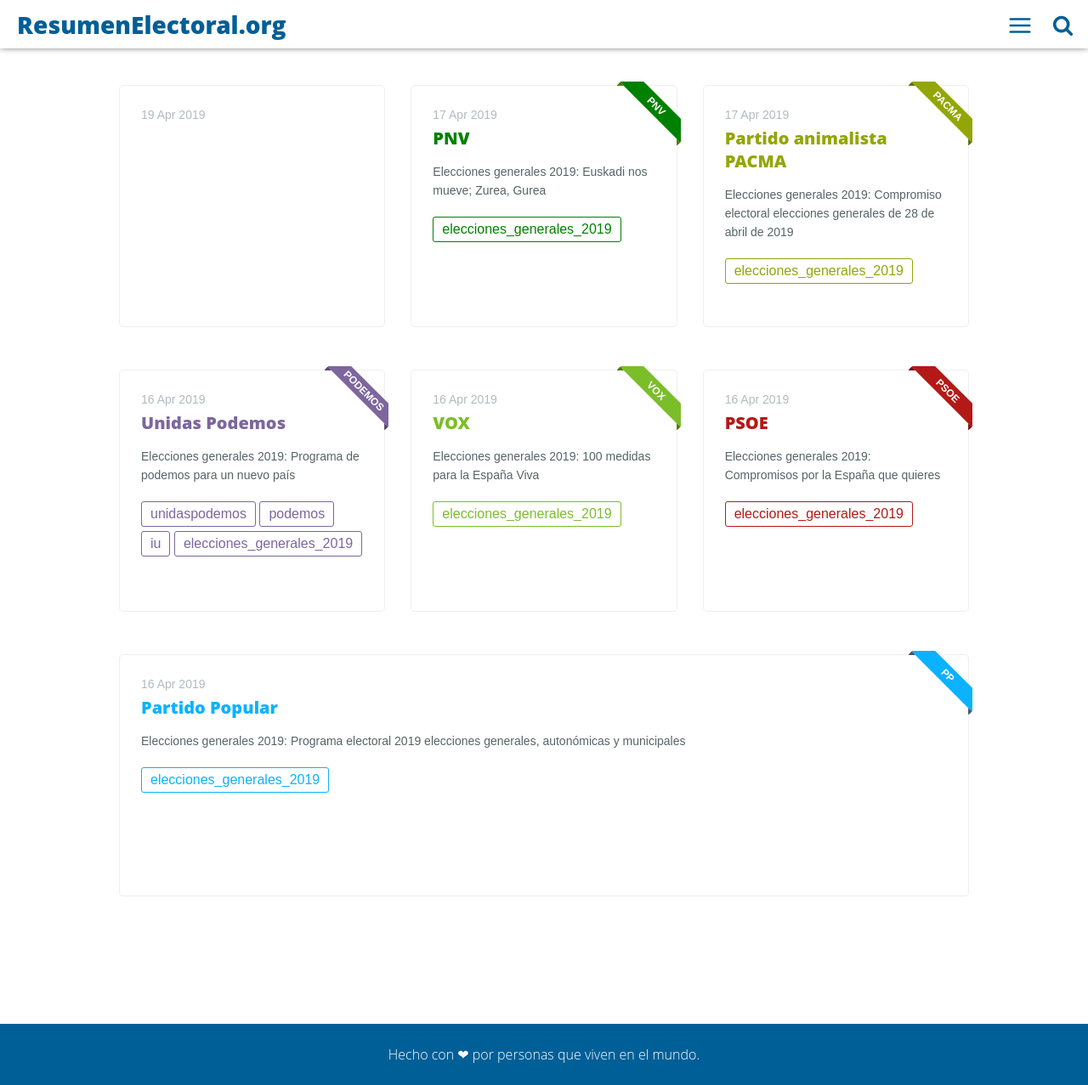
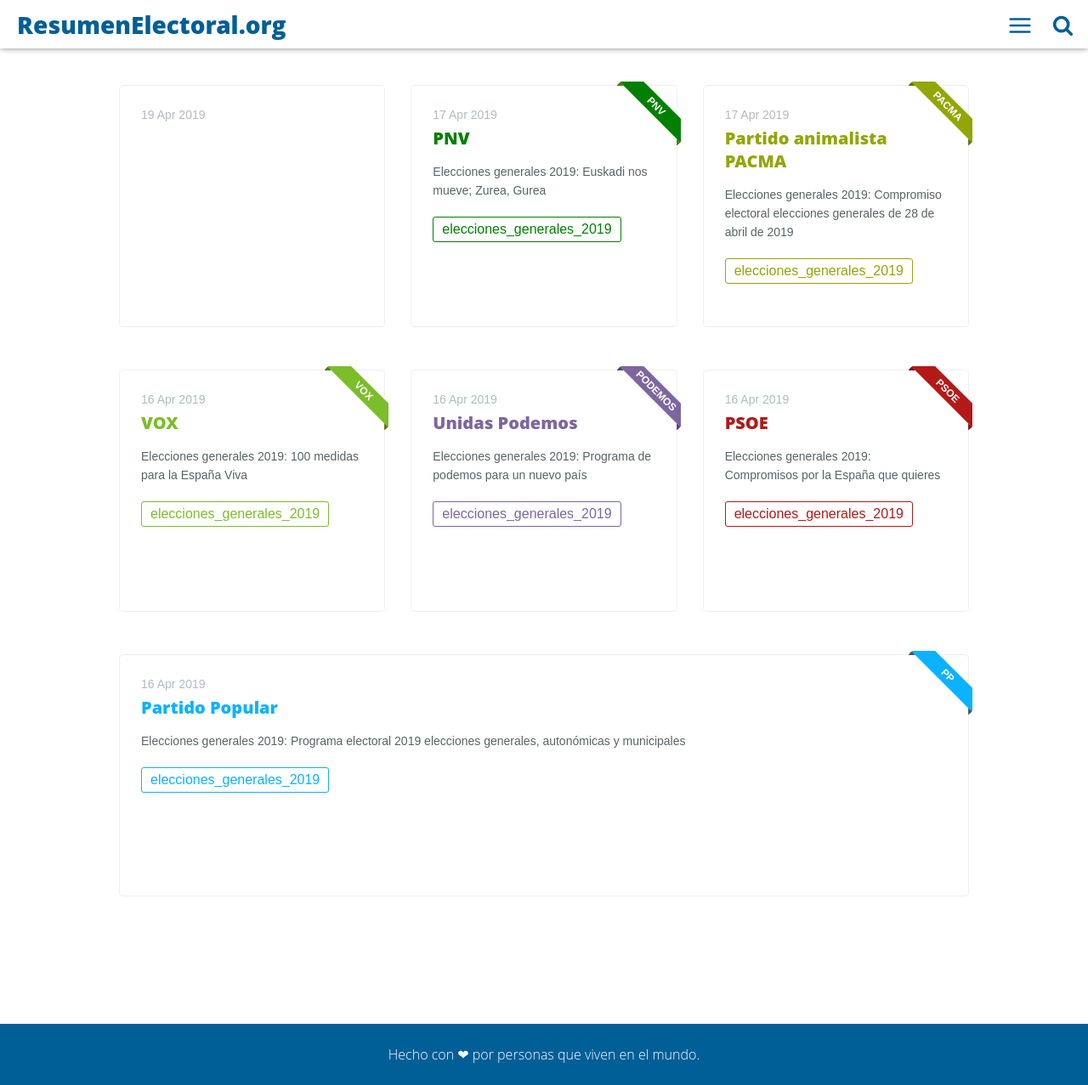
Before and after one commit to resumenelectoral/2019_generales, a Jekyll site: the page built from index.html, in a window 1280 px wide and 1277 px high. Shown: the whole window at 85% size. Built offline with Jekyll 4.4.1, drawn with Linux system fonts in a browser that asks for light colours.

Commit message:
Update and rename 2019-04-16-unidaspodemos.md to 2019-04-16-eg2019_unidaspodemos.md

```diff
--- a/_posts/2019-04-16-unidaspodemos.md
+++ b/_posts/2019-04-16-eg2019_unidaspodemos.md
@@ -6,9 +6,6 @@
 main-class: 'podemos'
 color: '#8642f4'
 tags:
-- "unidaspodemos"
-- "podemos"
-- "iu"
 - "elecciones_generales_2019"
 twitter_text: "Resumen electoral para las generales de 2019 de Unidas Podemos"
 introduction: "Elecciones generales 2019: Programa de podemos para un nuevo país"
```
